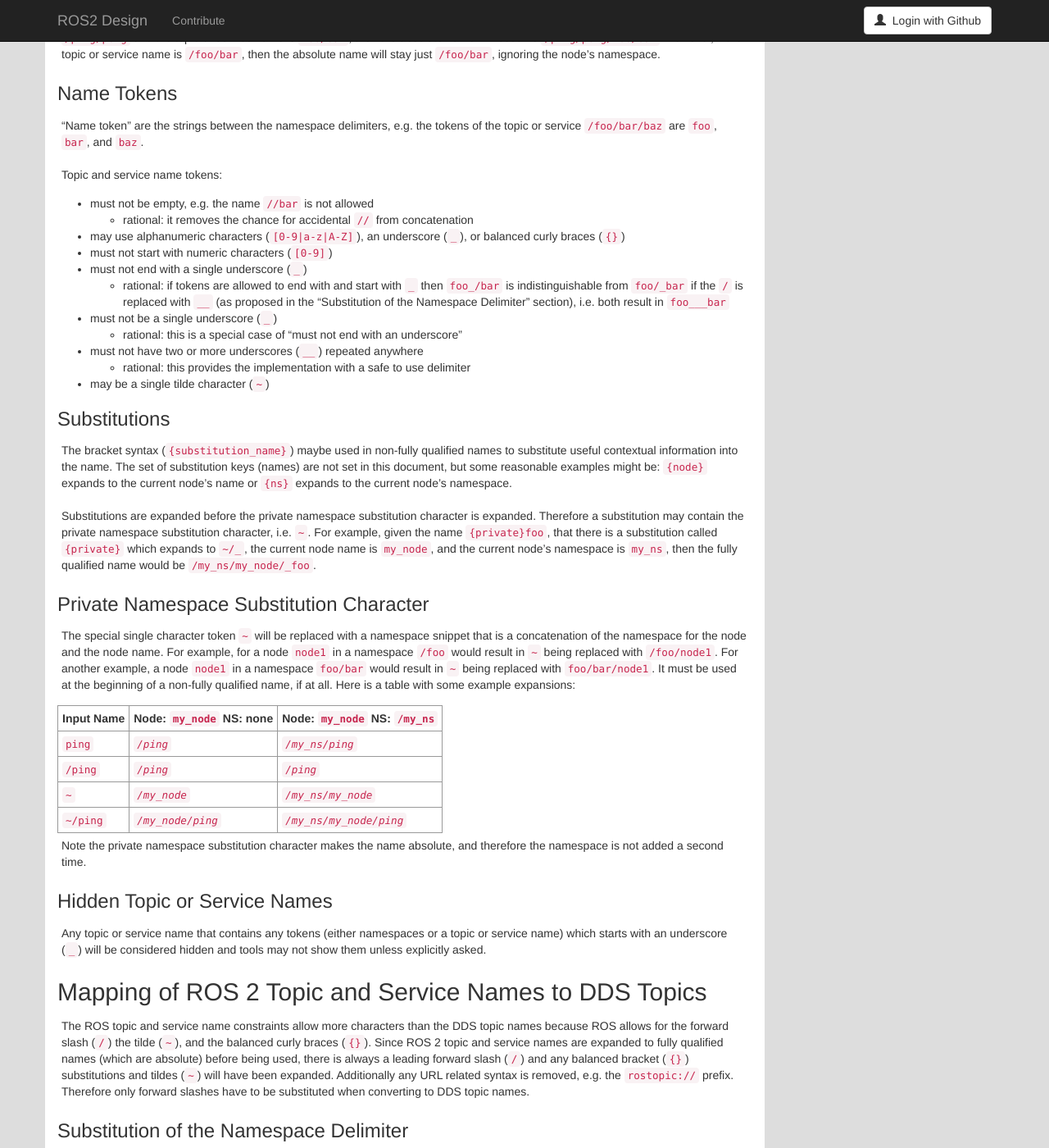
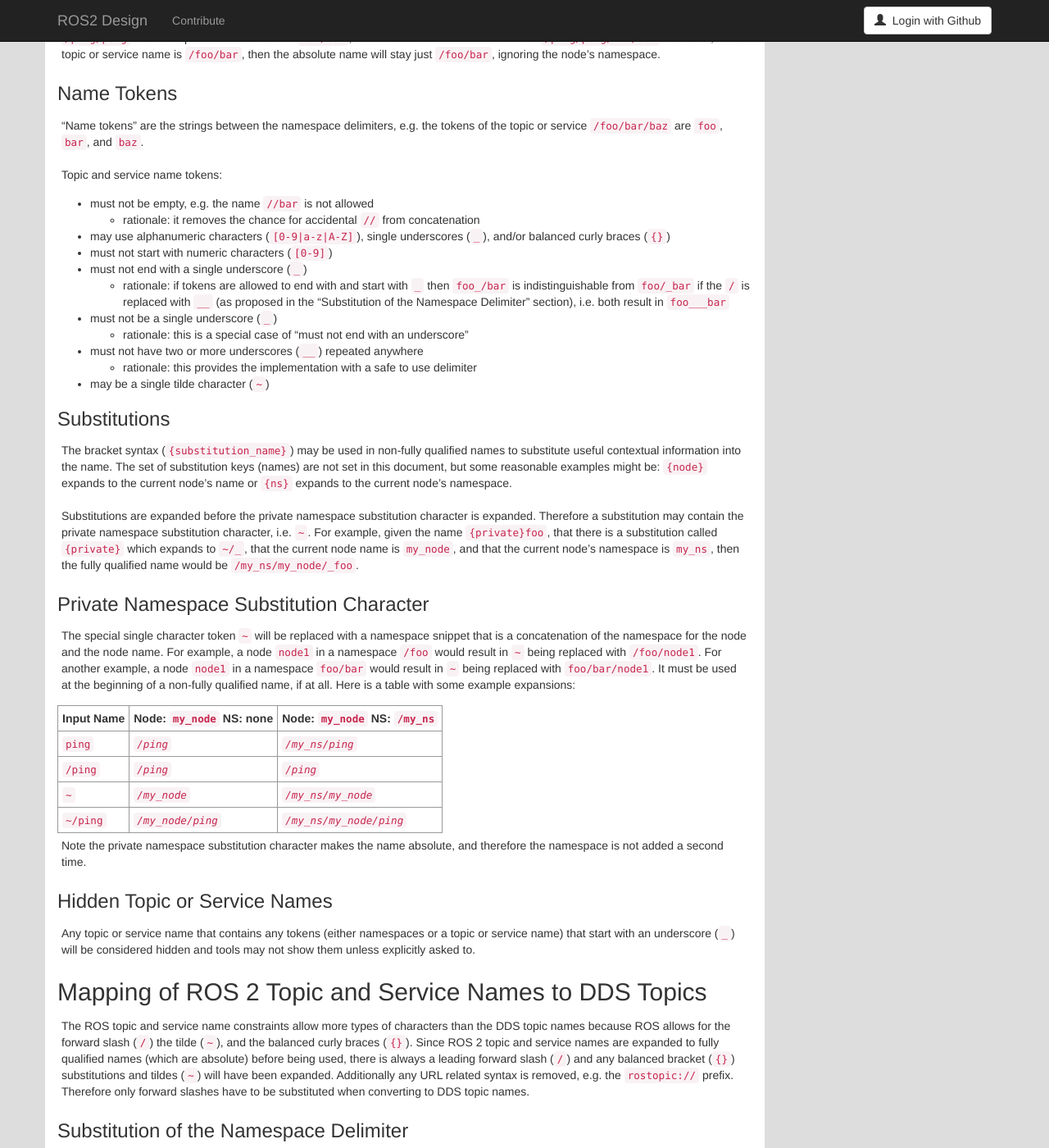
Before and after one commit to ros2/design, a Jekyll site: the page built from articles/115_topic_and_service_name_mapping.md, in a window 1280 px wide and 1400 px high, scrolled down 2687 px. Shown: the whole window at 82% size. Built offline with Jekyll 4.4.1, drawn with Linux system fonts in a browser that asks for light colours; nearby versions of some CDN libraries; some of the changed text lies outside the part shown.

Commit message:
Copyedit

```diff
--- a/articles/115_topic_and_service_name_mapping.md
+++ b/articles/115_topic_and_service_name_mapping.md
@@ -82,12 +82,12 @@
 Note that expanded substitutions must result in a valid name.
 For example, a name `foo_{bar}` is not valid if `bar` is expanded as `_baz`, because that would result in a fully qualified name of `foo__baz` which contains repeated underscores (`_`).
 
-### Uniform Resource Locators (URL's)
+### Uniform Resource Locators (URLs)
 
 Additionally, topic and service names can be represented in the [Uniform Resource Locator (URL)](https://en.wikipedia.org/wiki/Uniform_Resource_Locator) format to further disambiguate the resource name.
 A topic name may be preceded by a `rostopic://` scheme prefix, and a service name may be preceded by a `rosservice://` scheme prefix.
 For example, the absolute name `/foo` could also be represented as a topic with `rostopic:///foo` or as a service with `rosservice:///foo`.
-Note the triple forward slash (`/`), which is a similar style as the `file://` scheme.
+Note the triple forward slash (`/`), which is a similar style to the `file://` scheme.
 A relative name `foo/bar` could would be represented (as a topic) with `rostopic://foo/bar`.
 
 ### ROS 2 Name Examples
@@ -119,10 +119,10 @@
 
 - must not end with a forward slash (`/`)
 
-The last token is the topic or service basename, and any preceding tokens comprise the namespace of the topic or service.
+The last token is the topic or service basename, and any preceding tokens make up the namespace of the topic or service.
 
-For example, the topic name `/foo/bar/baz` comprises of a topic or service with the basename `baz` in the `/foo/bar` namespace.
-In another example, the name `/foo` splits into one token, such that it comprises of a topic or service with the basename `foo` in the `/` namespace (the root namespace).
+For example, the topic name `/foo/bar/baz` comprises a topic or service with the basename `baz` in the `/foo/bar` namespace.
+In another example, the name `/foo` splits into one token, such that it comprises a topic or service with the basename `foo` in the `/` namespace (the root namespace).
 
 Topic and service names:
 
@@ -138,45 +138,45 @@
 
 ### Name Tokens
 
-"Name token" are the strings between the namespace delimiters, e.g. the tokens of the topic or service `/foo/bar/baz` are `foo`, `bar`, and `baz`.
+"Name tokens" are the strings between the namespace delimiters, e.g. the tokens of the topic or service `/foo/bar/baz` are `foo`, `bar`, and `baz`.
 
 Topic and service name tokens:
 
 - must not be empty, e.g. the name `//bar` is not allowed
 
-  - rational: it removes the chance for accidental `//` from concatenation
+  - rationale: it removes the chance for accidental `//` from concatenation
 
-- may use alphanumeric characters (`[0-9|a-z|A-Z]`), an underscore (`_`), or balanced curly braces (`{}`)
+- may use alphanumeric characters (`[0-9|a-z|A-Z]`), single underscores (`_`), and/or balanced curly braces (`{}`)
 
 - must not start with numeric characters (`[0-9]`)
 
 - must not end with a single underscore (`_`)
 
-  - rational: if tokens are allowed to end with and start with `_` then `foo_/bar` is indistinguishable from `foo/_bar` if the `/` is replaced with `__` (as proposed in the "Substitution of the Namespace Delimiter" section), i.e. both result in `foo___bar`
+  - rationale: if tokens are allowed to end with and start with `_` then `foo_/bar` is indistinguishable from `foo/_bar` if the `/` is replaced with `__` (as proposed in the "Substitution of the Namespace Delimiter" section), i.e. both result in `foo___bar`
 
 - must not be a single underscore (`_`)
 
-  - rational: this is a special case of "must not end with an underscore"
+  - rationale: this is a special case of "must not end with an underscore"
 
 - must not have two or more underscores (`__`) repeated anywhere
 
-  - rational: this provides the implementation with a safe to use delimiter
+  - rationale: this provides the implementation with a safe to use delimiter
 
 - may be a single tilde character (`~`)
 
 ### Substitutions
 
-The bracket syntax (`{substitution_name}`) maybe used in non-fully qualified names to substitute useful contextual information into the name.
+The bracket syntax (`{substitution_name}`) may be used in non-fully qualified names to substitute useful contextual information into the name.
 The set of substitution keys (names) are not set in this document, but some reasonable examples might be: `{node}` expands to the current node's name or `{ns}` expands to the current node's namespace.
 
 Substitutions are expanded before the private namespace substitution character is expanded.
 Therefore a substitution may contain the private namespace substitution character, i.e. `~`.
-For example, given the name `{private}foo`, that there is a substitution called `{private}` which expands to `~/_`, the current node name is `my_node`, and the current node's namespace is `my_ns`, then the fully qualified name would be `/my_ns/my_node/_foo`.
+For example, given the name `{private}foo`, that there is a substitution called `{private}` which expands to `~/_`, that the current node name is `my_node`, and that the current node's namespace is `my_ns`, then the fully qualified name would be `/my_ns/my_node/_foo`.
 
 ### Private Namespace Substitution Character
 
 The special single character token `~` will be replaced with a namespace snippet that is a concatenation of the namespace for the node and the node name.
-For example, for a node `node1` in a namespace `/foo` would result in `~` being replaced with `/foo/node1`.
+For example, a node `node1` in a namespace `/foo` would result in `~` being replaced with `/foo/node1`.
 For another example, a node `node1` in a namespace `foo/bar` would result in `~` being replaced with `foo/bar/node1`.
 It must be used at the beginning of a non-fully qualified name, if at all.
 Here is a table with some example expansions:
@@ -192,11 +192,11 @@
 
 ### Hidden Topic or Service Names
 
-Any topic or service name that contains any tokens (either namespaces or a topic or service name) which starts with an underscore (`_`) will be considered hidden and tools may not show them unless explicitly asked.
+Any topic or service name that contains any tokens (either namespaces or a topic or service name) that start with an underscore (`_`) will be considered hidden and tools may not show them unless explicitly asked to.
 
 ## Mapping of ROS 2 Topic and Service Names to DDS Topics
 
-The ROS topic and service name constraints allow more characters than the DDS topic names because ROS allows for the forward slash (`/`) the tilde (`~`), and the balanced curly braces (`{}`).
+The ROS topic and service name constraints allow more types of characters than the DDS topic names because ROS allows for the forward slash (`/`) the tilde (`~`), and the balanced curly braces (`{}`).
 Since ROS 2 topic and service names are expanded to fully qualified names (which are absolute) before being used, there is always a leading forward slash (`/`) and any balanced bracket (`{}`) substitutions and tildes (`~`) will have been expanded.
 Additionally any URL related syntax is removed, e.g. the `rostopic://` prefix.
 Therefore only forward slashes have to be substituted when converting to DDS topic names.
@@ -207,7 +207,7 @@
 
 ### ROS Specific Name Prefix
 
-In order to differentiate ROS topics easily, all DDS topic names created by ROS shall be prefixed with `rX`, where `X` is a single character which indicates what subsystem of ROS to which the topic belongs.
+In order to differentiate ROS topics easily, all DDS topic names created by ROS shall be prefixed with `rX`, where `X` is a single character that indicates to which subsystem of ROS the topic belongs.
 For example, a plain topic called `/foo` would translate to a DDS topic named `rt__foo`, which is a result of concatenating the prefix `rt` for being a ROS topic, plus `__` for the leading `/`, plus the topic name `foo`.
 
 For systems where Services are implemented with topics (like with OpenSplice), a different subsystem character can be used: `rq` for the request topic and `rr` for the response topic.
@@ -273,7 +273,7 @@
 
   - This is driven by the topic name length limit of DDS.
 
-- may indicated as "hidden" by using a leading underscore (`_`) in one of the namespaces
+- may be indicated as "hidden" by using a leading underscore (`_`) in one of the namespaces
 
   - This is used to hide common but infrequently introspected topics and services.
 
@@ -302,7 +302,7 @@
 - `$sub`
 
 The most serious alternatives considered were the "bash-like" syntax of `${sub}` and `$sub`.
-The `$sub` style syntax has the downside of being difficult to process and impossible express some kinds of concatenation.
+The `$sub` style syntax has the downside of being difficult to process and making it impossible to express some kinds of concatenation.
 The `${sub}` was a strong candidate, but ultimately was rejected because it would collide with use in shell scripts.
 For example, you can imagine a shell script that runs a node and remaps a topic name would contain these substitutions, but they would need to be escaped to prevent bash itself from trying to expand them.
 The `{}` syntax avoids this problem but is also easy to parse.
@@ -316,7 +316,7 @@
 However, this is just delaying the issue.
 For the substitutions to be useful, then all implementations that process topic and service names need to support them.
 
-This compromise was made so that when more work is done on substitutions, it would hopefully not require changes to the name syntax, but instead revolve around what substitutions to support and whether or not they are optional to support.
+This compromise was made so that when more work is done on substitutions, it would hopefully not require changes to the name syntax, but instead revolve around what substitutions to support and whether or not that support is optional.
 
 ### Alternative ROS to DDS Mapping
 
@@ -370,19 +370,19 @@
 
   - e.g. service `/foo` would need to make two topics, something like `foo_Request` and `foo_Reply`
 
-Rational:
+Rationale:
 
 Slight preference was given to easily categorizing ROS created topics with DDS created topics over easily connecting to existing DDS topics.
 Connecting to DDS topics could be achieved by having an option when subscribing or publishing to "alias" to an implementation topic name, e.g. something like `sub->alias_to_explicit_topic('dds_topic')`.
-Also, the workaround for separating ROS created topics from other DDS topics was considered to be more complicated than suggested solution for allowing users to specify specific DDS topic names for their publishers and subscriptions.
+Also, the workaround for separating ROS created topics from other DDS topics was considered to be more complicated than the suggested solution of allowing users to specify specific DDS topic names for their publishers and subscriptions.
 
 #### Suffix Alternative
 
 This alternative would:
 
-- No prefix
+- not prefix topics
 
-- The prefix is restructured to be a suffix, i.e. `rX<topic>` -> `<topic>_rX_`
+- restructure prefixes to instead be suffixes, i.e. `rX<topic>` -> `<topic>_rX_`
 
   - this would be unique to user defined names because they cannot have a trailing underscore (`_`)
 
@@ -416,6 +416,6 @@
   - the types would need to match
   - in the current proposal the ROS topic `image` would become `rt__image`, so DDS topics would need to follow our naming scheme to interoperate with ROS components
 
-Rational:
+Rationale:
 
-While this alternative provided the benefits of both the suffix and limited prefix alternatives, the rational for the limited prefix alternative still applies here.
+While this alternative provided the benefits of both the suffix and limited prefix alternatives, the rationale for the limited prefix alternative still applies here.
```
Also changed, not shown: other parts of articles/115_topic_and_service_name_mapping.md (+16 -16 lines).
